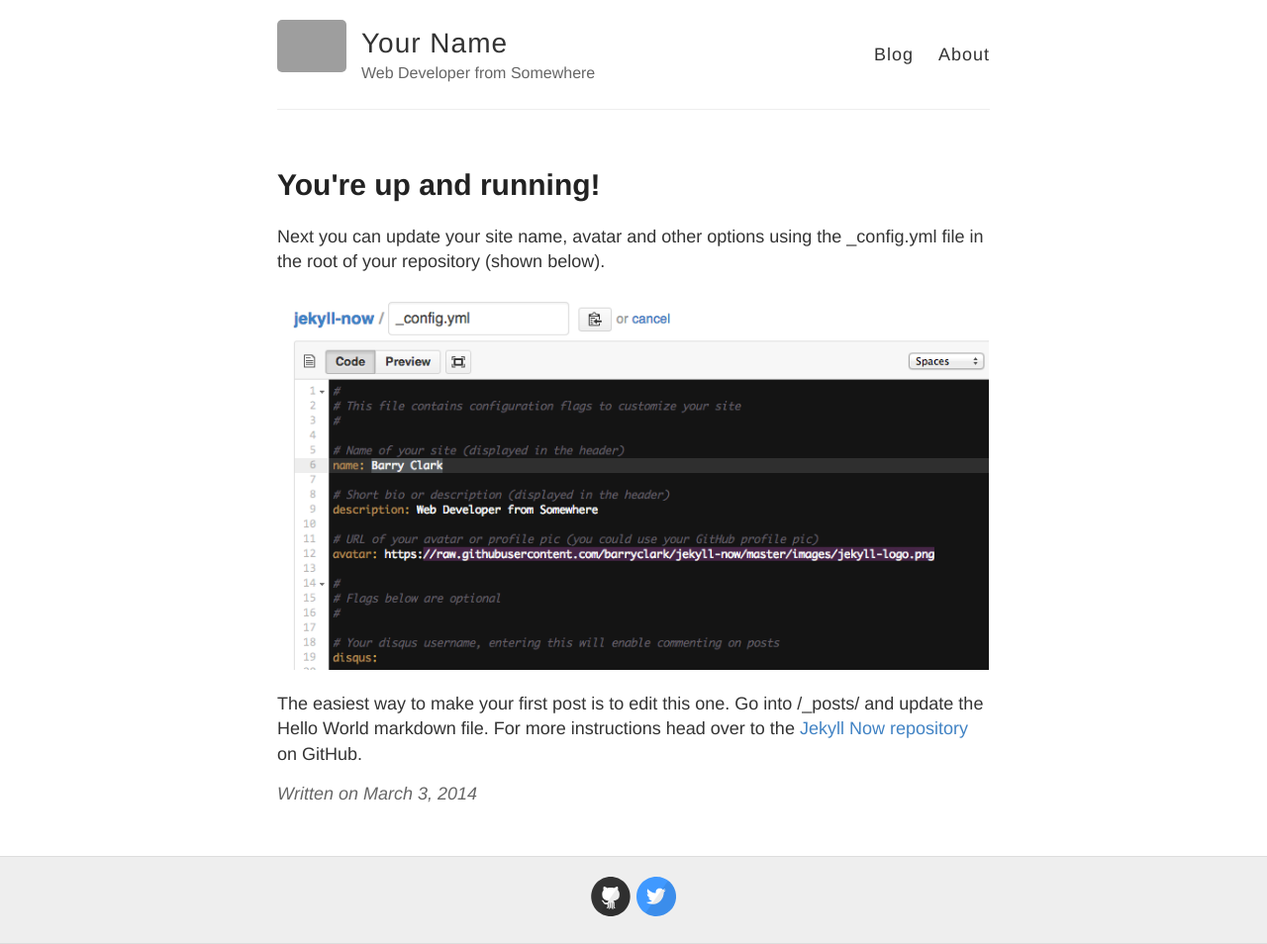
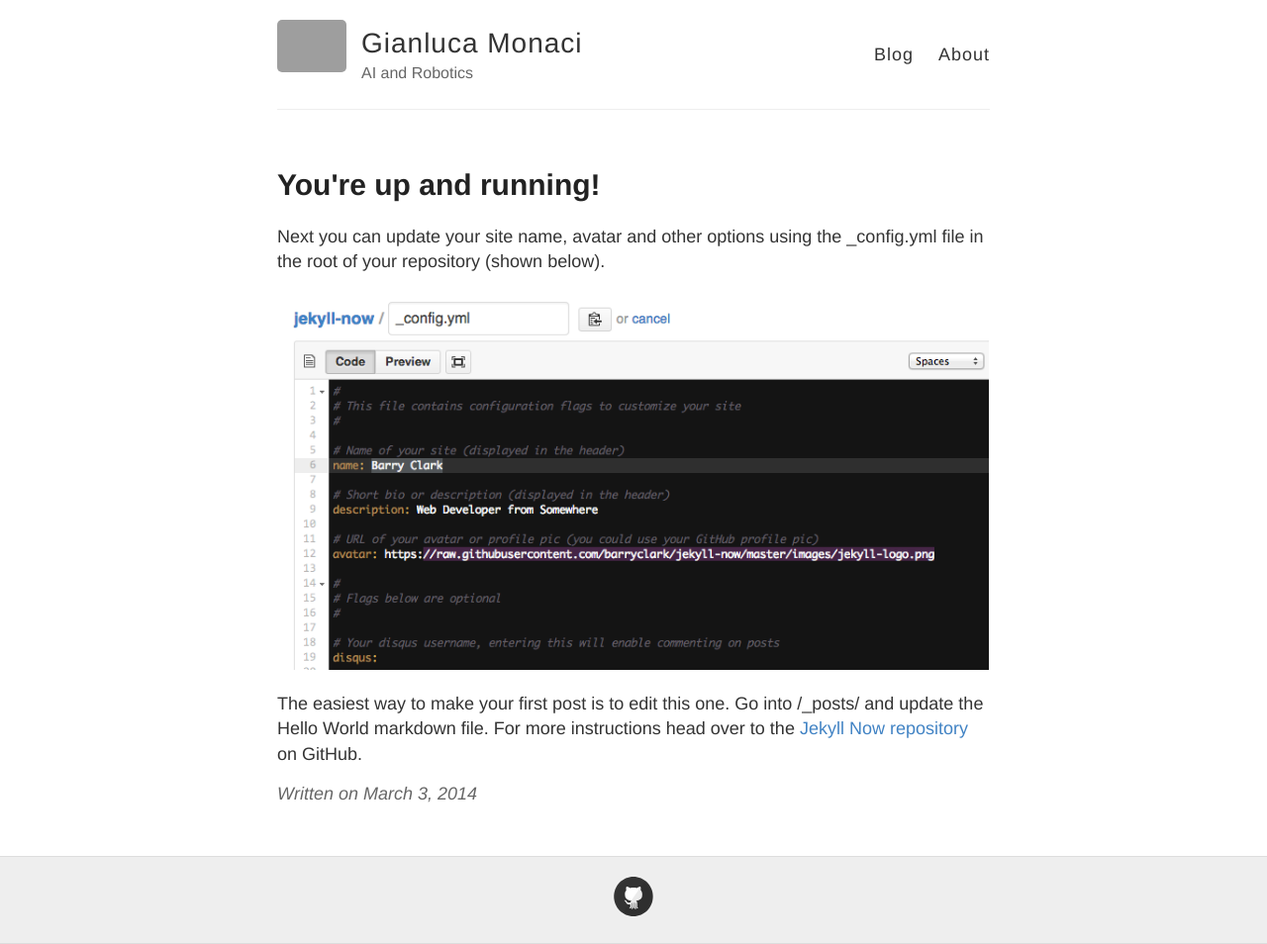
Before and after one commit to gmonaci/gmonaci.github.io, a Jekyll site: the page built from _posts/2014-3-3-Hello-World.md, in a window 1280 px wide. Shown: the whole page at 99% size. Built offline with Jekyll 4.4.1, drawn with Linux system fonts in a browser that asks for light colours; grey boxes are pictures that could not be loaded.

Commit message:
Update _config.yml

```diff
--- a/_config.yml
+++ b/_config.yml
@@ -3,10 +3,10 @@
 #
 
 # Name of your site (displayed in the header)
-name: Your Name
+name: Gianluca Monaci
 
 # Short bio or description (displayed in the header)
-description: Web Developer from Somewhere
+description: AI and Robotics
 
 # URL of your avatar or profile pic (you could use your GitHub profile pic)
 avatar: https://raw.githubusercontent.com/barryclark/jekyll-now/master/images/jekyll-logo.png
@@ -21,12 +21,12 @@ footer-links:
   email:
   facebook:
   flickr:
-  github: barryclark/jekyll-now
+  github: gmonaci
   instagram:
   linkedin:
   pinterest:
   rss: # just type anything here for a working RSS icon
-  twitter: jekyllrb
+  twitter:
   stackoverflow: # your stackoverflow profile, e.g. "users/50476/bart-kiers"
   youtube: # channel/<your_long_string> or user/<user-name>
   googleplus: # anything in your profile username that comes after plus.google.com/
```
